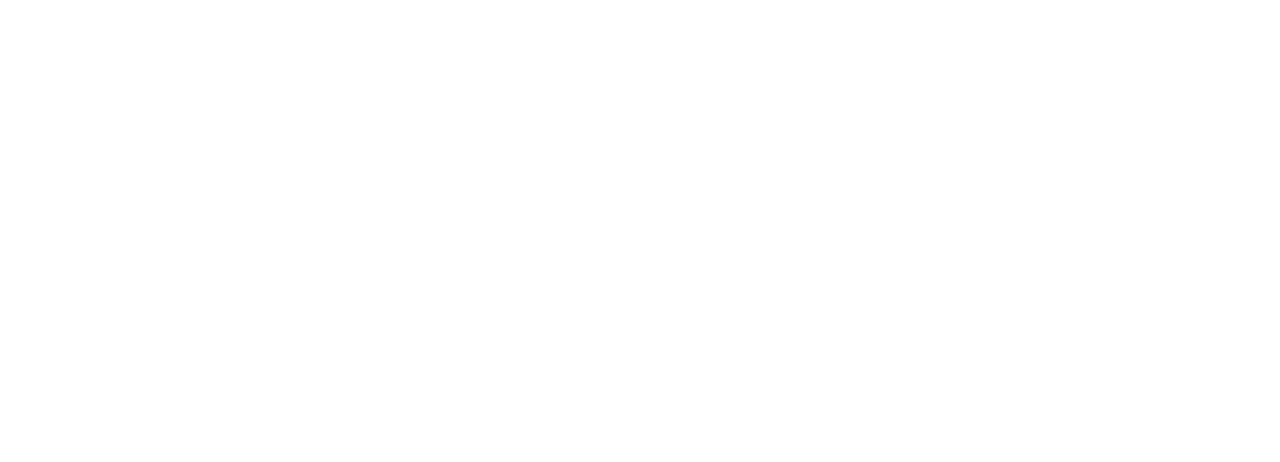
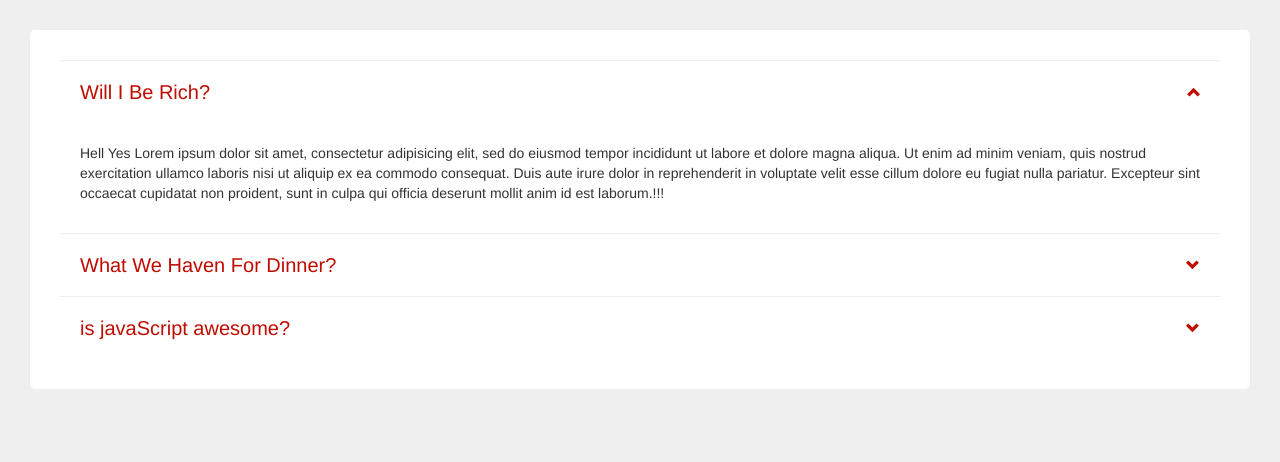
Before and after one commit to awiles808/javaScriptPractice, a website: page index.html in a window 1280 px wide. Drawn offline with nearby package versions, Linux system fonts and the light colour scheme.

Commit message:
Accordion

```diff
--- a/index.html
+++ b/index.html
@@ -8,20 +8,125 @@
   <link rel="stylesheet" href="https://maxcdn.bootstrapcdn.com/bootstrap/3.3.7/css/bootstrap.min.css">
   <style>
     body, .jumbotron {padding: 30px;}
-    .timer {
-      font-size: 120px;
+    html   {
+      overflow-y: scroll;
+    }
+    body   {
+      background: #EFEFEF;
+    }
+    ul     {
+      margin-bottom: 0;
+    }
+    .accordion {
+      background: #FFF;
+      border-radius: 5px;
+      padding: 30px;
+    }
+    .question {
+      border-top: 1px solid #EEE;
+      padding: 20px;
+      cursor: pointer;
+      position: relative;
+    }
+    .question h2 {
+      font-size: 20px;
+      margin: 0;
+      color: #C00C00;
+    }
+    .question .glyphicon {
+      position: absolute;
+      right: 20px;
+      top: 0;
+      height: 100%;
+      display: flex;
+      align-items: center;
+      color: #C00C00;
+      transition: 1s cubic-bezier(0.175, 0.885, 0.32, 1.275) all;
+    }
+    .answer {
+      max-height: 0;
+      overflow: hidden;
+      transition: 1s cubic-bezier(0.175, 0.885, 0.32, 1.275) all;
+    }
+    .answer p {
+      padding: 20px;
+    }
+    .accordion li.open .question .glyphicon {
+      transform: rotate(180deg);
+    }
+    .accordion li.open .answer {
+      max-height: 150px;
     }
 
   </style>
 </head>
 <body>
+<div class="constainer">
+<div class="accordion">
+  <ul class="list-unstyled">
+    <li class="open">
+      <div class="question">
+        <h2>Will I Be Rich?</h2>
+        <span class="glyphicon glyphicon-chevron-down"></span>
+      </div>
+      <div class="answer">
+        <p>Hell Yes Lorem ipsum dolor sit amet, consectetur adipisicing elit, sed do eiusmod tempor incididunt ut labore et dolore magna aliqua. Ut enim ad minim veniam, quis nostrud exercitation ullamco laboris nisi ut aliquip ex ea commodo consequat. Duis aute irure dolor in reprehenderit in voluptate velit esse cillum dolore eu fugiat nulla pariatur. Excepteur sint occaecat cupidatat non proident, sunt in culpa qui officia deserunt mollit anim id est laborum.!!!</p>
+      </div>
+    </li>
+  </ul>
 
+
+<ul class="list-unstyled">
+  <li>
+    <div class="question">
+      <h2>What We Haven For Dinner?</h2>
+      <span class="glyphicon glyphicon-chevron-down"></span>
+    </div>
+    <div class="answer">
+      <p>Booty!! Yes Lorem ipsum dolor sit amet, consectetur adipisicing elit, sed do eiusmod tempor incididunt ut labore et dolore magna aliqua. Ut enim ad minim veniam, quis nostrud exercitation ullamco laboris nisi ut aliquip ex ea commodo consequat. Duis aute irure dolor in reprehenderit in voluptate velit esse cillum dolore eu fugiat nulla pariatur. Excepteur sint occaecat cupidatat non proident, sunt in culpa qui officia deserunt mollit anim id est laborum.!!!</p>
+    </div>
+  </li>
+</ul>
+
+<ul class="list-unstyled">
+  <li>
+    <div class="question">
+      <h2>is javaScript awesome?</h2>
+      <span class="glyphicon glyphicon-chevron-down"></span>
+    </div>
+    <div class="answer">
+      <p>Hell Yes Lorem ipsum dolor sit amet, consectetur adipisicing elit, sed do eiusmod tempor incididunt ut labore et dolore magna aliqua. Ut enim ad minim veniam, quis nostrud exercitation ullamco laboris nisi ut aliquip ex ea commodo consequat. Duis aute irure dolor in reprehenderit in voluptate velit esse cillum dolore eu fugiat nulla pariatur. Excepteur sint occaecat cupidatat non proident, sunt in culpa qui officia deserunt mollit anim id est laborum.!!!</p>
+    </div>
+  </li>
+</ul>
+</div>
+</div>
 
 
 <!--🔥🔥🔥🔥🔥 Starting JavaScript 🔥🔥🔥🔥🔥 -->
 <script>
+//Grab Everything We Need
+  const accordion = document.querySelector('.accordion');
+  const items = accordion.querySelectorAll('li');
+  const questions = accordion.querySelectorAll('.question')
 
+//Define Functions
+  function toggleAccordion() {
+    const thisItem = this.parentNode;
 
+    items.forEach(item => {
+      if(thisItem == item) {
+      thisItem.classList.toggle('open');
+      return;
+      }
+
+    item.classList.remove('open');
+    });
+
+}
+
+//Add Event Listners
+questions.forEach(question => question.addEventListener('click', toggleAccordion));
 </script>
 
 </body>
```
